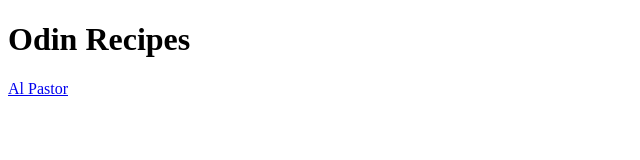
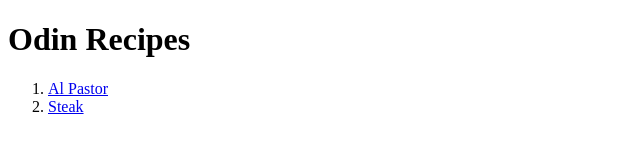
Before and after one commit to jmv1006/odin-recipes, a plain HTML site: page index.html in a window 1280 px wide. Shown: the whole page, without its empty margins (0-640 px from the left). Drawn offline with Linux system fonts and the light colour scheme.

Commit message:
index.html

```diff
--- a/index.html
+++ b/index.html
@@ -1,9 +1,19 @@
 <!DOCTYPE html>
-<head>
+<html>
 
-</head>
+    <head>
 
-    <body>
-        <h1>Odin Recipes</h1>
-                <a href="recipes/AlPastor.html">Al Pastor</a>
-    </body>
+    </head>
+
+        <body>
+            <h1>Odin Recipes</h1>
+                <ol>
+                    <li><a href="recipes/AlPastor.html">Al Pastor</a></li>
+                    <li><a href="recipes/steak.html">Steak</a></li>
+
+                </ol>
+
+        </body>
+
+
+</html>
```
